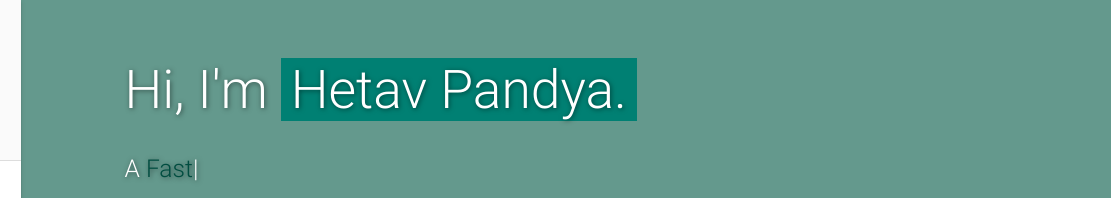
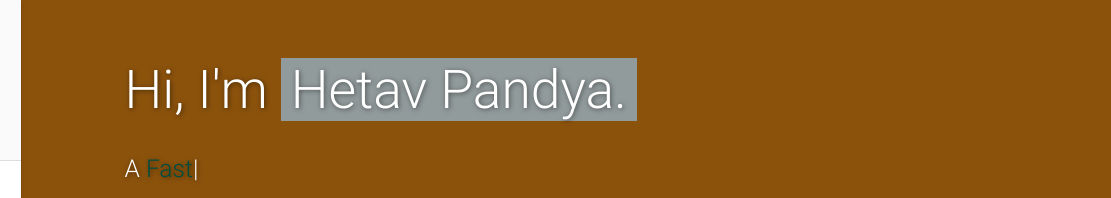
Before and after one commit to hetav-ece444/hetav-ece444.github.io, a plain HTML site: page index.html in a window 1280 px wide. Shown: the top 198 px of the page, 169-1280 px from the left. Drawn offline with nearby package versions, Linux system fonts and the light colour scheme.

Commit message:
Changed color style

```diff
--- a/assets/css/style.css
+++ b/assets/css/style.css
@@ -320,7 +320,7 @@ h3 {
 } */
 
 #intro.section {
-  background: #a7ffeb repeat;
+  background: #e78814 repeat;
   position: relative;
 }
 
@@ -549,7 +549,7 @@ small {
 /* main .teal-text */
 
 .teal-text {
-  color: #008073 !important;
+  color: #0450c9 !important;
 }
 
 /* .teal-text {
@@ -559,7 +559,7 @@ small {
 /* .teal */
 
 .teal {
-  background-color: #008073 !important;
+  background-color: #929b9c !important;
 }
 
 /* .teal {
```
